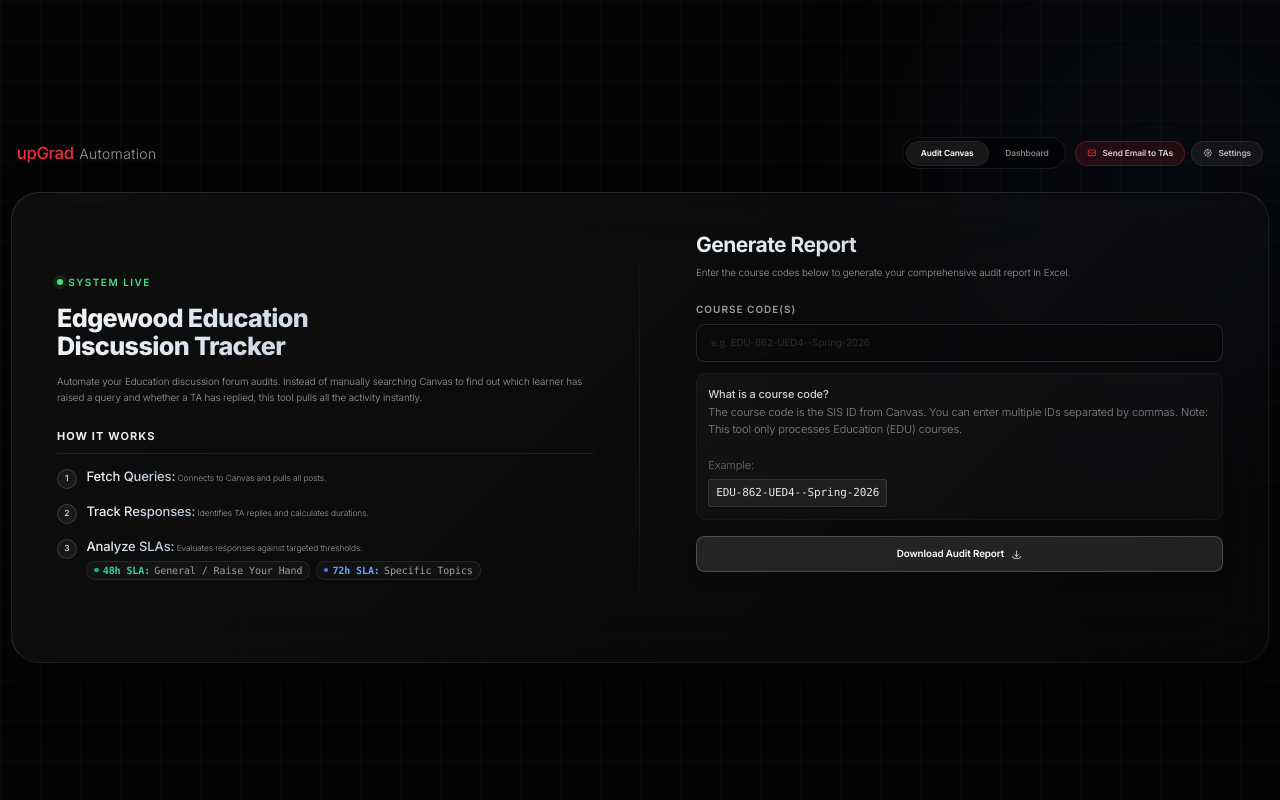
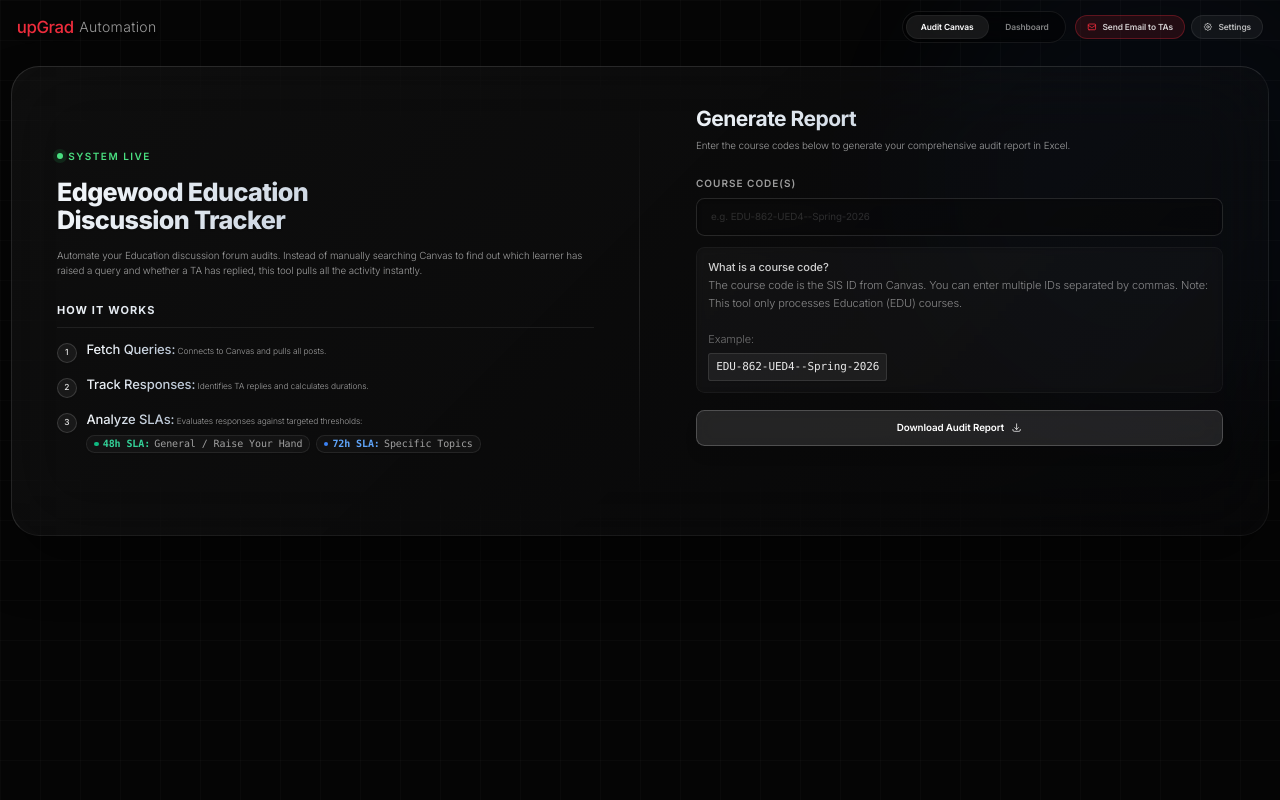
Before and after one commit to omijagtap/Edgewood-Education-discussion-tracker, a Flask app: page / in a window 1280 px wide. Run offline with Flask 3, Linux system fonts and the light colour scheme; style sheets or scripts are compiled from the project's sources; some libraries are stand-ins or nearby versions.

Commit message:
Fix: Remove vertical flex centering and fix top spacing on index page

```diff
--- a/templates/index.html
+++ b/templates/index.html
@@ -90,13 +90,13 @@
     </style>
 </head>
 
-<body class="grid-bg min-h-screen relative overflow-y-auto flex flex-col justify-center items-center">
-
-    <!-- Ultra subtle cool blue ambient glow (not red) -->
-    <div class="ambient-glow"
-        style="top: -10%; right: -10%; width: 500px; height: 500px; opacity: 0.04; background: #3b82f6;"></div>
-
-    <div class="relative z-10 w-full px-4 py-8 max-w-screen-2xl mx-auto">
+<body class="grid-bg min-h-screen relative overflow-x-hidden overflow-y-auto text-white">
+
+    <!-- Ultra subtle cool blue ambient glow (fixed so it never affects layout flow) -->
+    <div class="fixed pointer-events-none rounded-full blur-3xl"
+        style="top: -10%; right: -10%; width: 500px; height: 500px; opacity: 0.04; background: #3b82f6; z-index: 0;"></div>
+
+    <div class="relative z-10 w-full px-4 pt-4 pb-12 max-w-screen-2xl mx-auto">
 
         <!-- Header / Logo & Navigation -->
         <div class="flex flex-row justify-between items-center w-full mb-8 pl-2 pr-2">
```
